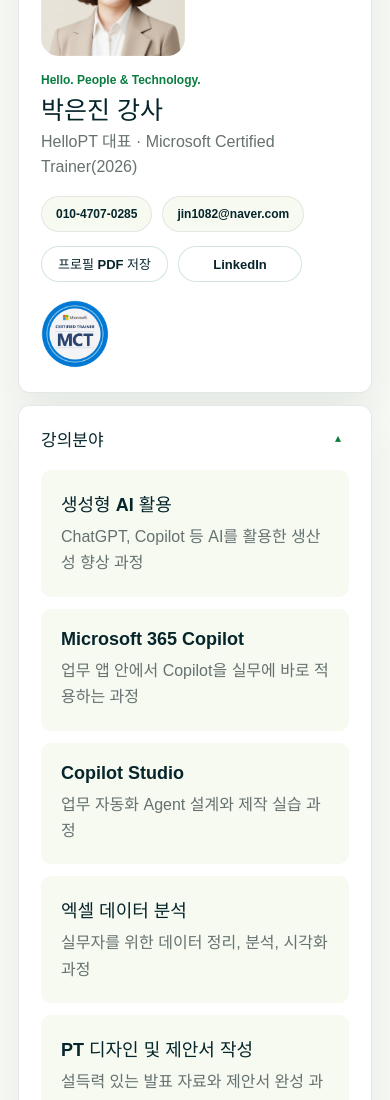
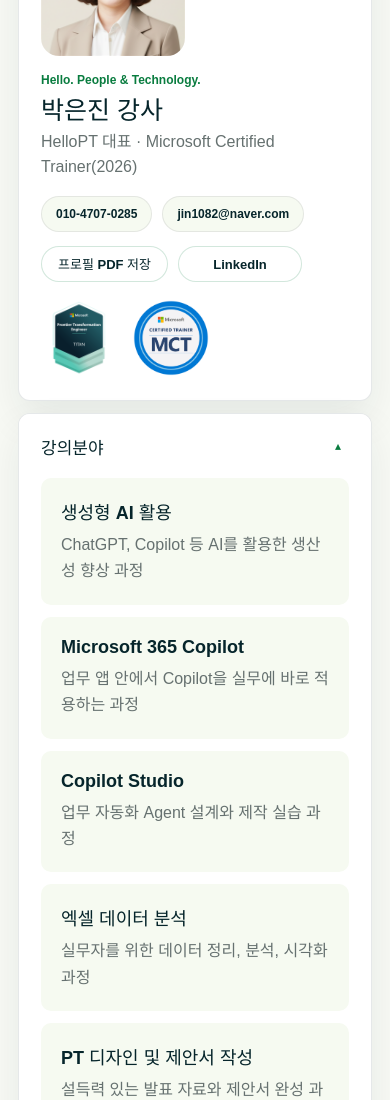
Before and after one commit to pej0285-lab/hellopt_homepage, a React (Vite) app: page / in a window 390 px wide. Shown: the part 1704-2804 px from the top of the page. Built offline with nearby package versions, Linux system fonts and the light colour scheme; a web font is replaced by a local one.

Commit message:
Add TITAN badge to profile card

```diff
--- a/src/App.css
+++ b/src/App.css
@@ -338,8 +338,8 @@
 
 .bio-layout {
   display: grid;
-  grid-template-columns: 176px minmax(320px, 1fr) 128px;
-  gap: 28px;
+  grid-template-columns: 176px minmax(300px, 1fr) 220px;
+  gap: 30px;
   align-items: center;
   padding-top: 4px;
 }
@@ -407,11 +407,12 @@
   display: flex;
   align-items: center;
   justify-content: center;
+  gap: 16px;
 }
 
 .bio-badges img {
-  width: 84px;
-  height: 84px;
+  width: 94px;
+  height: 94px;
   object-fit: contain;
 }
 
@@ -1103,7 +1104,7 @@
   }
 
   .bio-layout {
-    grid-template-columns: 176px minmax(0, 1fr) 104px;
+    grid-template-columns: 176px minmax(0, 1fr) 190px;
   }
 
   .bio-side {
@@ -1190,8 +1191,8 @@
   }
 
   .bio-badges img {
-    width: 68px;
-    height: 68px;
+    width: 76px;
+    height: 76px;
   }
 
   .book-list {
--- a/src/App.jsx
+++ b/src/App.jsx
@@ -249,6 +249,7 @@
                 </div>
                 <div className="bio-side">
                   <div className="bio-badges" aria-label="강사 인증 및 브랜드">
+                    <img src={asset('brand/titan-badge.png')} alt="Microsoft Frontier Transformation Engineer TITAN 뱃지" />
                     <img src={asset('brand/mct-badge.png')} alt="MCT 뱃지" />
                   </div>
                 </div>
```
Also changed, not shown: public/assets/brand/titan-badge.png (added).
